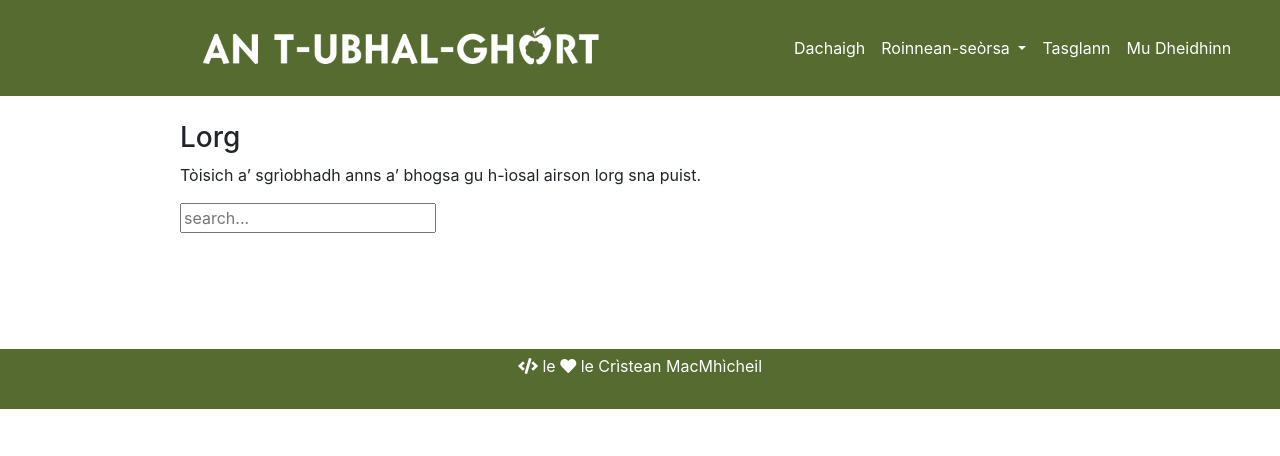
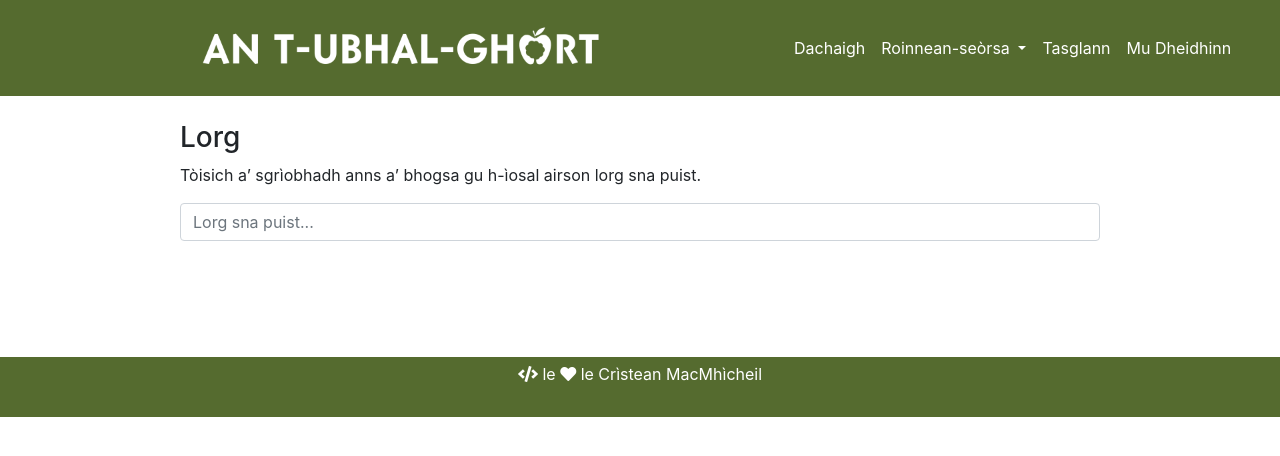
Before and after one commit to MacMhicheil/atug, a Jekyll site: the page built from search.md, in a window 1280 px wide. Shown: the top 456 px of the page. Built offline with Jekyll 4.4.1, drawn with Linux system fonts in a browser that asks for light colours; nearby versions of some CDN libraries.

Commit message:
Update search.md

```diff
--- a/search.md
+++ b/search.md
@@ -1,13 +1,14 @@
 ---
 layout: page
 title: Lorg
+permalink: /lorg/
 ---
 
 Tòisich a' sgrìobhadh anns a' bhogsa gu h-ìosal airson lorg sna puist.
 
 <!-- Html Elements for Search -->
-<div id="search-container">
-<input type="text" id="search-input" placeholder="search...">
+<div class="form-group" id="search-container">
+<input class="form-control" type="text" id="search-input" placeholder="Lorg sna puist...">
 <ul id="results-container"></ul>
 </div>
 
```
